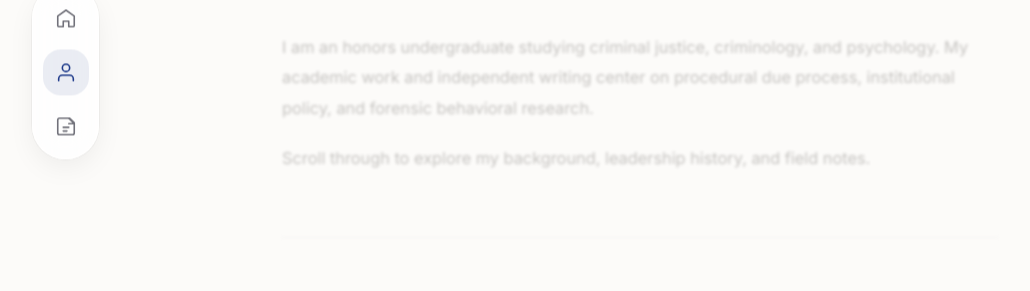
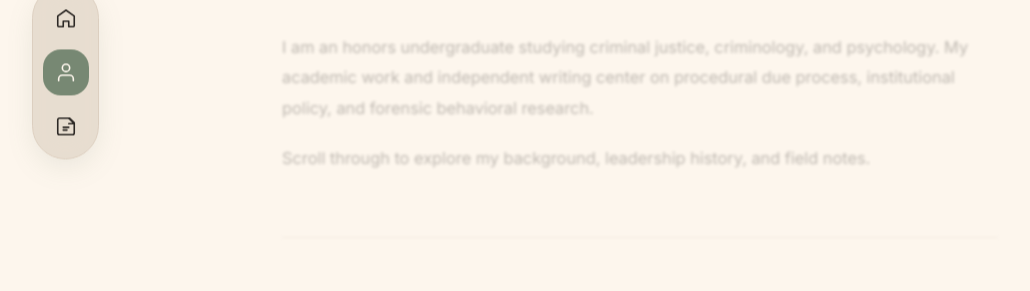
Before and after one commit to BrooklynRupert/portfolio, a plain HTML site: page index.html in a window 1280 px wide. Shown: the part 328-619 px from the top of the page, without its empty margins (0-1030 px from the left). Drawn offline with Linux system fonts and the light colour scheme.

Commit message:
Update index.html

```diff
--- a/index.html
+++ b/index.html
@@ -11,15 +11,15 @@
 
   <style>
     :root {
-      --bg: #fcfbf9;
-      --card-bg: #ffffff;
-      --text: #1c1917;
-      --text-secondary: #44403c;
-      --muted: #78716c;
-      --accent: #1e3a8a;
-      --accent-soft: #eef2f6;
-      --border: #e7e5e4;
-      --border-subtle: #f0eeea;
+      --bg: #FDF6ED;              /* Cream background */
+      --card-bg: #FFFFFF;
+      --text: #1c1917;            /* Black lettering */
+      --text-secondary: #2c2825;
+      --muted: #556352;
+      --accent: #778873;          /* Dark Sage Accent */
+      --accent-light: #A1BC98;    /* Muted Sage */
+      --border: #DCCFC0;          /* Sand Accent */
+      --border-subtle: #ebdcd0;
       --radius: 12px;
     }
 
@@ -35,18 +35,17 @@
       min-height: 100vh;
     }
 
-    /* Floating Island / Pill Dock (Matching the Inspiration) */
+    /* Floating Island / Pill Dock */
     aside.island-dock {
       position: fixed;
       left: 2rem;
       top: 50%;
       transform: translateY(-50%);
-      background: rgba(255, 255, 255, 0.75);
+      background: rgba(220, 207, 192, 0.65);
       backdrop-filter: blur(16px);
       -webkit-backdrop-filter: blur(16px);
-      border: 1px solid rgba(255, 255, 255, 0.8);
-      box-shadow: 0 10px 30px -5px rgba(0, 0, 0, 0.08),
-                  0 0 0 1px rgba(0, 0, 0, 0.04);
+      border: 1px solid var(--border);
+      box-shadow: 0 10px 30px -5px rgba(119, 136, 115, 0.18);
       padding: 0.6rem;
       border-radius: 40px;
       display: flex;
@@ -65,7 +64,7 @@
       width: 46px;
       height: 46px;
       border-radius: 24px;
-      color: #71717a;
+      color: var(--text-secondary);
       text-decoration: none;
       transition: all 0.25s cubic-bezier(0.16, 1, 0.3, 1);
     }
@@ -82,18 +81,18 @@
     }
 
     .dock-link:hover {
-      color: #18181b;
-      background: rgba(0, 0, 0, 0.04);
+      color: var(--text);
+      background: rgba(161, 188, 152, 0.35);
     }
 
     .dock-link:hover svg {
       transform: scale(1.1);
     }
 
-    /* Active State (Rounded Square Tile like the image) */
+    /* Active State */
     .dock-link.active {
-      background: rgba(30, 58, 138, 0.09);
-      color: var(--accent);
+      background: var(--accent);
+      color: #FDF6ED;
       border-radius: 18px;
     }
 
@@ -102,8 +101,8 @@
       content: attr(data-tooltip);
       position: absolute;
       left: 60px;
-      background: #18181b;
-      color: #ffffff;
+      background: var(--text);
+      color: #FDF6ED;
       padding: 0.3rem 0.65rem;
       border-radius: 6px;
       font-size: 0.75rem;
@@ -113,7 +112,7 @@
       pointer-events: none;
       transform: translateX(-6px);
       transition: all 0.2s ease;
-      box-shadow: 0 4px 12px rgba(0,0,0,0.1);
+      box-shadow: 0 4px 12px rgba(0,0,0,0.12);
     }
 
     .dock-link:hover::after {
@@ -138,7 +137,7 @@
       font-size: 1.75rem;
       font-weight: 700;
       letter-spacing: 0.04em;
-      color: #0c0a09;
+      color: var(--text);
     }
 
     .header-intro p {
@@ -180,7 +179,7 @@
       font-family: 'Newsreader', serif;
       font-size: 2.3rem;
       font-weight: 600;
-      color: #0c0a09;
+      color: var(--text);
       margin-bottom: 0.35rem;
     }
 
@@ -237,7 +236,7 @@
     .role-title {
       font-weight: 600;
       font-size: 1rem;
-      color: #1c1917;
+      color: var(--text);
     }
 
     .role-date {
@@ -255,7 +254,7 @@
 
     .resume-item ul {
       margin-left: 1.1rem;
-      color: #57534e;
+      color: var(--text-secondary);
       font-size: 0.9rem;
       line-height: 1.65;
     }
@@ -266,7 +265,7 @@
 
     /* Empty State for Notes */
     .empty-state {
-      background: #ffffff;
+      background: rgba(255, 255, 255, 0.75);
       border: 1px dashed var(--border);
       border-radius: var(--radius);
       padding: 3.5rem 2rem;
@@ -281,7 +280,7 @@
       margin-bottom: 0.35rem;
     }
 
-    /* Mobile Adaptability (Moves dock to floating bottom navigation) */
+    /* Mobile Adaptability */
     @media (max-width: 860px) {
       aside.island-dock {
         left: 50%;
@@ -323,7 +322,7 @@
         <path d="M16 3H5a2 2 0 0 0-2 2v14a2 2 0 0 0 2 2h14a2 2 0 0 0 2-2V8z"/>
         <polyline points="15 3 21 9 15 9"/>
         <line x1="9" y1="13" x2="15" y2="13"/>
-        <line x1="9" y1="17" x2="13" y2="17"/>
+        <line x1="9" y1="16" x2="13" y2="16"/>
       </svg>
     </a>
   </aside>
@@ -342,7 +341,7 @@
       <h2 class="page-title">Hello, Welcome</h2>
       <p class="page-subtitle">Exploring law, behavioral analysis, and public policy.</p>
 
-      <div style="font-size: 1.02rem; color: #44403c; line-height: 1.85;">
+      <div style="font-size: 1.02rem; color: var(--text-secondary); line-height: 1.85;">
         <p style="margin-bottom: 1.25rem;">
           I am an honors undergraduate studying criminal justice, criminology, and psychology.
           My academic work and independent writing center on procedural due process, institutional policy,
@@ -480,4 +479,4 @@
   </script>
 
 </body>
-</html
+</html>
```
